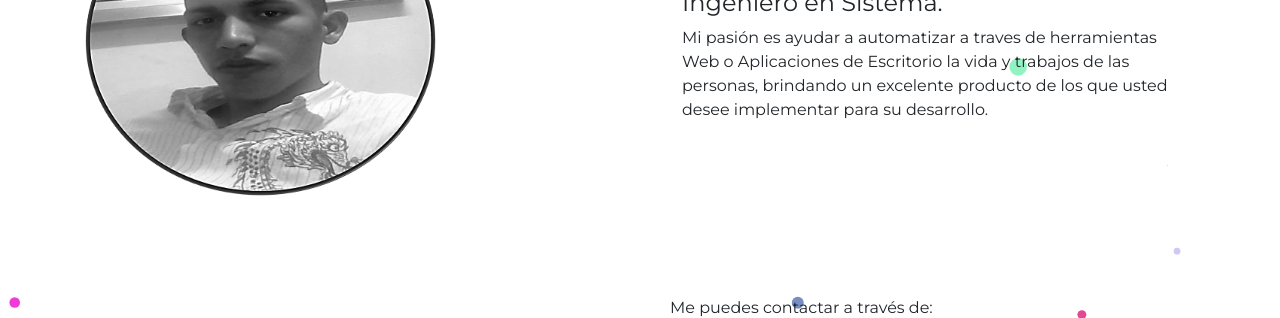
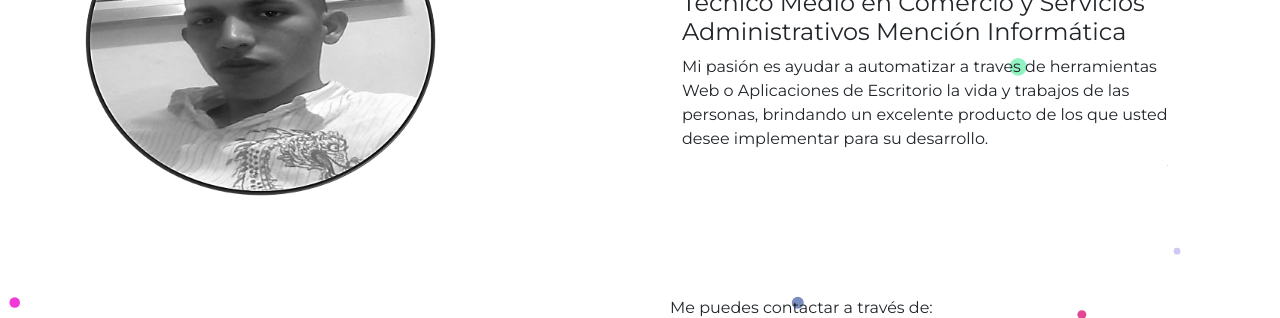
Before and after one commit to kleiverkimg/Portafolio.github.io, a plain HTML site: page index.html in a window 1280 px wide. Shown: the part 343-661 px from the top of the page. Drawn offline with nearby package versions, Linux system fonts and the light colour scheme.

Commit message:
Update index.html

```diff
--- a/index.html
+++ b/index.html
@@ -49,7 +49,7 @@
       <div class="slide">
 	      <div class="slides">
 			  <div class="mt5">
-			  <h4>Ingeniero en Sistema.</h4>
+			  <h4>Técnico Medio en Comercio y Servicios Administrativos Mención Informática</h4>
 				Mi pasión es ayudar a automatizar a traves de herramientas Web o Aplicaciones de Escritorio la vida y trabajos de las personas, brindando un excelente producto de los que usted desee implementar para su desarrollo.
 			  </div>
 			  <div class="mt5">
```
